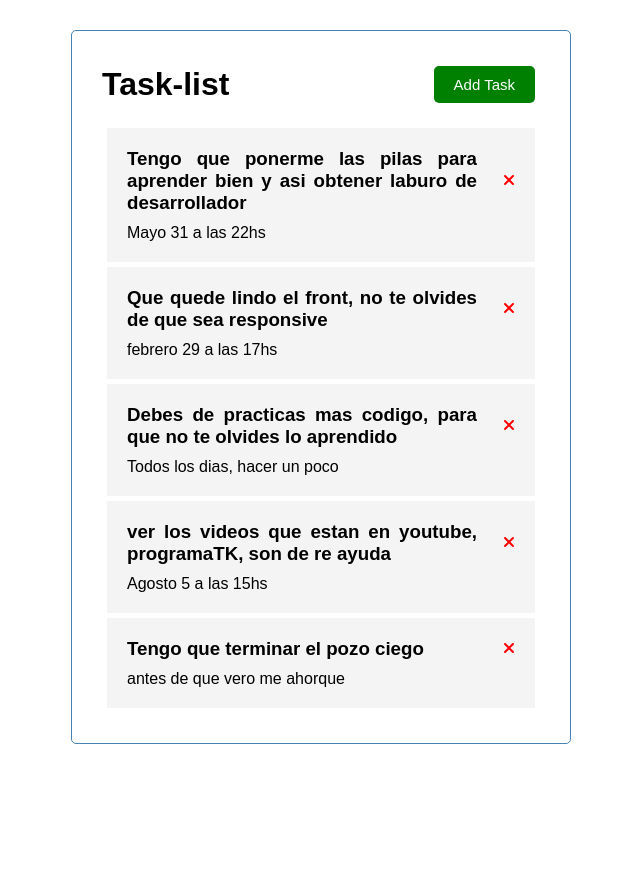
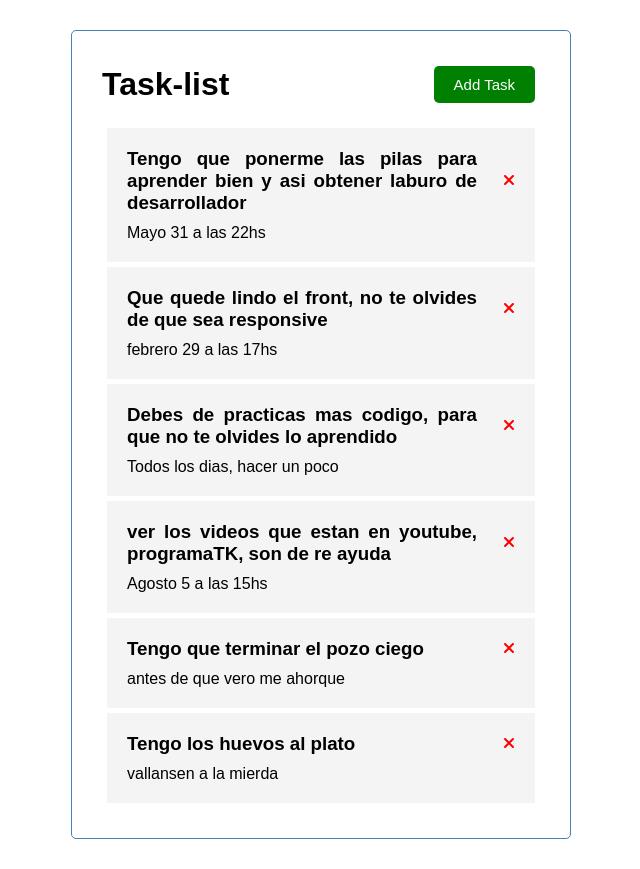
Before and after one commit to JonatanMatwijow/task-list, an Angular app: page / in a window 1280 px wide. Shown: the whole page, without its empty margins (319-959 px from the left). Before the commit the page ends 800 px from the top, so only its background shows below. Built offline with nearby package versions, Linux system fonts and the light colour scheme; data requests are answered from the project's data file; a web font is replaced by a local one.

Commit message:
Servidor y servicios, listo

```diff
--- /dev/null
+++ b/db.json
@@ -0,0 +1,40 @@
+{
+    "tasks":[
+        {
+            "id": 1,
+            "text": "Tengo que ponerme las pilas para aprender bien y asi obtener laburo de desarrollador",
+            "day": "Mayo 31 a las 22hs",
+            "reminder": true
+        },
+        {
+            "id": 2,
+            "text": "Que quede lindo el front, no te olvides de que sea responsive",
+            "day": "febrero 29 a las 17hs",
+            "reminder": true
+        },
+        {
+            "id": 3,
+            "text":"Debes de practicas mas codigo, para que no te olvides lo aprendido",
+            "day":"Todos los dias, hacer un poco",
+            "reminder": false
+        },
+        {
+            "id": 4,
+            "text":"ver los videos que estan en youtube, programaTK, son de re ayuda",
+            "day":"Agosto 5 a las 15hs",
+            "reminder": false
+        },
+        {
+            "id": 5,
+            "text":"Tengo que terminar el pozo ciego",
+            "day":"antes de que vero me ahorque",
+            "reminder": true
+        },
+        {
+            "id": 10,
+            "text":"Tengo los huevos al plato",
+            "day":"vallansen a la mierda",
+            "reminder": true
+        }
+    ]
+}
--- a/package.json
+++ b/package.json
@@ -6,7 +6,8 @@
     "start": "ng serve",
     "build": "ng build",
     "watch": "ng build --watch --configuration development",
-    "test": "ng test"
+    "test": "ng test",
+    "serve": "json-server --watch db.json --port 5004"
   },
   "private": true,
   "dependencies": {
@@ -21,6 +22,7 @@
     "@fortawesome/angular-fontawesome": "^0.12.1",
     "@fortawesome/fontawesome-svg-core": "^6.2.1",
     "@fortawesome/free-solid-svg-icons": "^6.2.1",
+    "json-server": "^0.17.1",
     "rxjs": "~7.5.0",
     "tslib": "^2.3.0",
     "zone.js": "~0.12.0"
--- a/src/app/component/tasks/tasks.component.ts
+++ b/src/app/component/tasks/tasks.component.ts
@@ -1,8 +1,6 @@
 import { Component, OnInit } from '@angular/core';
-import { TASKS} from '../../mock-task';
+import { TaskService } from '../../service/task.service';
 import { task } from '../../Task';
-
-
 
 
 
@@ -13,16 +11,18 @@ import { task } from '../../Task';
 })
 
 
-
 export class TasksComponent implements OnInit {
 
+  task: task[] = [];
+
+  constructor(
+    private TaskService: TaskService
+  ) { }
 
 
-  task: task[] = TASKS;
-
-  constructor(){}
-
   ngOnInit(): void {
+    this.TaskService.getTasks()
+      .subscribe(task => this.task = task);
 
   }
 }
--- a/src/app/mock-task.ts
+++ b/src/app/mock-task.ts
@@ -2,34 +2,5 @@
 import { task } from "./Task"
 
 export const TASKS: task[] = [
-    {
-        id: 1,
-        text: "Tengo que ponerme las pilas para aprender bien y asi obtener laburo de desarrollador",
-        day: "Mayo 31 a las 22hs",
-        reminder: true
-    },
-    {
-        id: 2,
-        text: "Que quede lindo el front, no te olvides de que sea responsive",
-        day: "febrero 29 a las 17hs",
-        reminder: true
-    },
-    {
-        id: 3,
-        text:"Debes de practicas mas codigo, para que no te olvides lo aprendido",
-        day:"Todos los dias, hacer un poco",
-        reminder: false
-    },
-    {
-        id: 4,
-        text:"ver los videos que estan en youtube, programaTK, son de re ayuda",
-        day:"Agosto 5 a las 15hs",
-        reminder: false
-    },
-    {
-        id: 5,
-        text:"Tengo que terminar el pozo ciego",
-        day:"antes de que vero me ahorque",
-        reminder: true
-    }
+
 ]
--- /dev/null
+++ b/src/app/service/task.service.ts
@@ -0,0 +1,25 @@
+import { Injectable, OnInit } from '@angular/core';
+import{HttpClient, HttpHandler} from '@angular/common/http'
+
+import { Observable} from 'rxjs';
+import { task } from '../Task';
+
+
+@Injectable({
+  providedIn: 'root'
+})
+
+
+
+export class TaskService {
+
+  private apiUrl = "http://localhost:5004/tasks"
+  constructor(
+    private http:HttpClient
+  ) { }
+
+  getTasks() : Observable<task[]>
+  {
+    return this.http.get<task[]>(this.apiUrl);
+  }
+}
```
Also changed, not shown: src/app/app.module.ts (+9 -3 lines), 1 other file (tests, documents, lock files or other folders).
